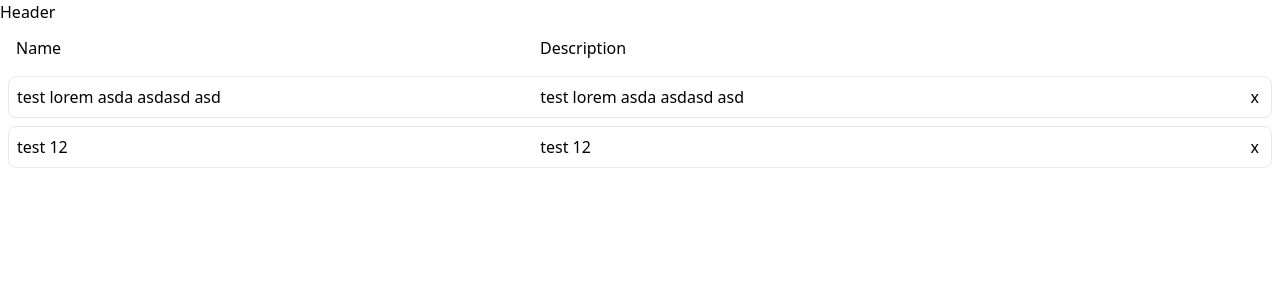
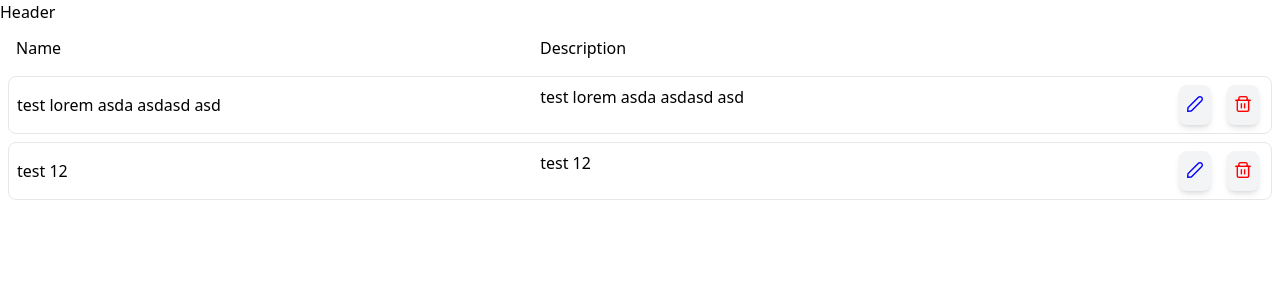
Before and after one commit to ngodingbentar/nb-blog, a Vue app: page /blog in a window 1280 px wide. Shown: the top 300 px of the page. Built offline with nearby package versions, Linux system fonts and the light colour scheme; no server answers.

Commit message:
added: primeicon

```diff
--- a/package.json
+++ b/package.json
@@ -16,6 +16,7 @@
     "axios": "^1.6.2",
     "firebase": "^10.6.0",
     "pinia": "^2.1.7",
+    "primeicons": "^6.0.1",
     "vue": "^3.3.4",
     "vue-router": "^4.2.5"
   },
--- a/src/components/molecules/PostItem.vue
+++ b/src/components/molecules/PostItem.vue
@@ -10,13 +10,27 @@
       {{ post.name }}
     </div>
     <div class="w-2/12 px-1 justify-end items-end flex">
-      <button @click="show = !show" class="cursor-pointer text-end justify-end ">x</button>
+      <button class="btn">
+        <i class="pi pi-pencil" style="font-size: 1rem; color: blue;"></i>
+      </button>
+      <button class="ml-4 btn">
+        <i class="pi pi-trash" style="font-size: 1rem; color: red;"></i>
+      </button>
+      <!-- <button @click="show = !show" class="cursor-pointer text-end justify-end ">
+        <i class="pi pi-bars" style="font-size: 1rem"></i>
+      </button>
       <div class="relative">
         <div v-if="show" class="options absolute bg-white shadow-lg p-4 rounded-md right-0 mt-1 z-10">
-          <button class="mb-1 pb-1 border-b-2">Delete</button>
-          <button>Update</button>
+          <button class="mb-1 pb-1 border-b-2">
+            <i class="pi pi-trash" style="font-size: 1rem"></i>
+            <span class="ml-2">Update</span>
+          </button>
+          <button class="flex justify-center m-auto text-center items-center">
+            <i class="pi pi-pencil" style="font-size: 1rem"></i>
+            <span class="ml-2">Update</span>
+          </button>
         </div>
-      </div>
+      </div> -->
     </div>
   </div>
 </template>
@@ -46,4 +60,8 @@ const show = ref(false)
 .post__item {
   @apply flex p-2 mx-2 my-1 rounded-lg border;
 }
+
+.btn {
+  @apply bg-gray-100 p-2 rounded-lg shadow-md;
+}
 </style>
--- a/src/main.ts
+++ b/src/main.ts
@@ -1,4 +1,5 @@
 import './assets/main.css'
+import 'primeicons/primeicons.css'
 
 import { createApp } from 'vue'
 import { createPinia } from 'pinia'
--- a/src/utils/firebase.js
+++ b/src/utils/firebase.js
@@ -14,8 +14,6 @@ const firebaseConfig = {
   appId: import.meta.env.VITE_FIREBASE_APP_ID
 };
 
-console.log('firebaseConfig', firebaseConfig, import.meta.env);
-
 // Initialize Firebase
 const app = initializeApp(firebaseConfig);
 export const db = getFirestore(app);
```
Also changed, not shown: 2 other files (tests, documents, lock files or other folders).
